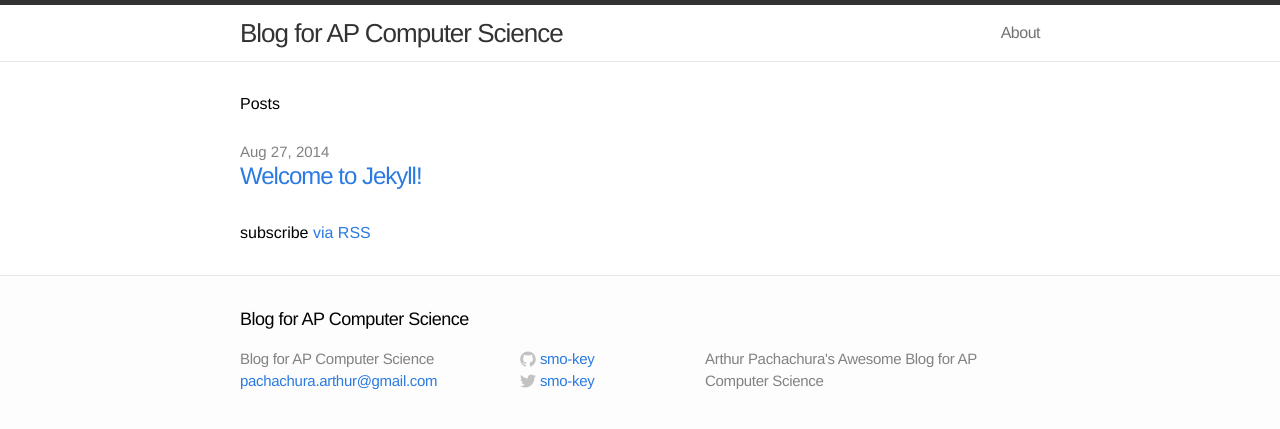
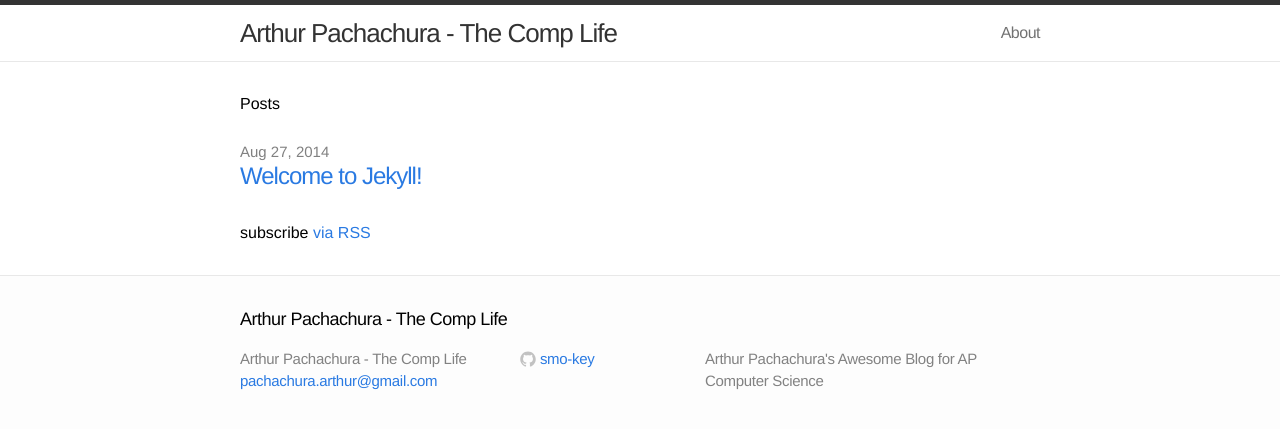
Before and after one commit to smo-key/blog, a Jekyll site: the page built from index.html, in a window 1280 px wide. Shown: the top 429 px of the page. Built offline with Jekyll 4.4.1, drawn with Linux system fonts in a browser that asks for light colours.

Commit message:
Update Configs

```diff
--- a/_config.yml
+++ b/_config.yml
@@ -1,13 +1,14 @@
 # Site settings
-title: Blog for AP Computer Science
+title: Arthur Pachachura - The Comp Life
 email: pachachura.arthur@gmail.com
 description: "Arthur Pachachura's Awesome Blog for AP Computer Science"
 baseurl: ""
 url: "http://arthurpachachura.com"
-twitter_username: smo-key
 github_username:  smo-key
 
 # Build settings
 markdown: kramdown
 permalink: pretty
 highlighter: pygments
+timezone: America/Chicago
+lsi: true
--- a/_includes/footer.html
+++ b/_includes/footer.html
@@ -32,23 +32,6 @@
             <span class="username">{{ site.github_username }}</span>
           </a>
         </li>{% endif %}
-        {% if site.twitter_username %}<li>
-          <a href="https://twitter.com/{{ site.twitter_username }}">
-            <span class="icon twitter">
-              <svg version="1.1" class="twitter-icon-svg" xmlns="http://www.w3.org/2000/svg" xmlns:xlink="http://www.w3.org/1999/xlink" x="0px" y="0px"
-                 viewBox="0 0 16 16" enable-background="new 0 0 16 16" xml:space="preserve">
-                <path fill="#C2C2C2" d="M15.969,3.058c-0.586,0.26-1.217,0.436-1.878,0.515c0.675-0.405,1.194-1.045,1.438-1.809
-                c-0.632,0.375-1.332,0.647-2.076,0.793c-0.596-0.636-1.446-1.033-2.387-1.033c-1.806,0-3.27,1.464-3.27,3.27
-                c0,0.256,0.029,0.506,0.085,0.745C5.163,5.404,2.753,4.102,1.14,2.124C0.859,2.607,0.698,3.168,0.698,3.767
-                c0,1.134,0.577,2.135,1.455,2.722C1.616,6.472,1.112,6.325,0.671,6.08c0,0.014,0,0.027,0,0.041c0,1.584,1.127,2.906,2.623,3.206
-                C3.02,9.402,2.731,9.442,2.433,9.442c-0.211,0-0.416-0.021-0.615-0.059c0.416,1.299,1.624,2.245,3.055,2.271
-                c-1.119,0.877-2.529,1.4-4.061,1.4c-0.264,0-0.524-0.015-0.78-0.046c1.447,0.928,3.166,1.469,5.013,1.469
-                c6.015,0,9.304-4.983,9.304-9.304c0-0.142-0.003-0.283-0.009-0.423C14.976,4.29,15.531,3.714,15.969,3.058z"/>
-              </svg>
-            </span>
-            <span class="username">{{ site.twitter_username }}</span>
-          </a>
-        </li>{% endif %}
       </ul>
     </div>
 
```
Also changed, not shown: _includes/header.html (line endings or trailing spaces).
